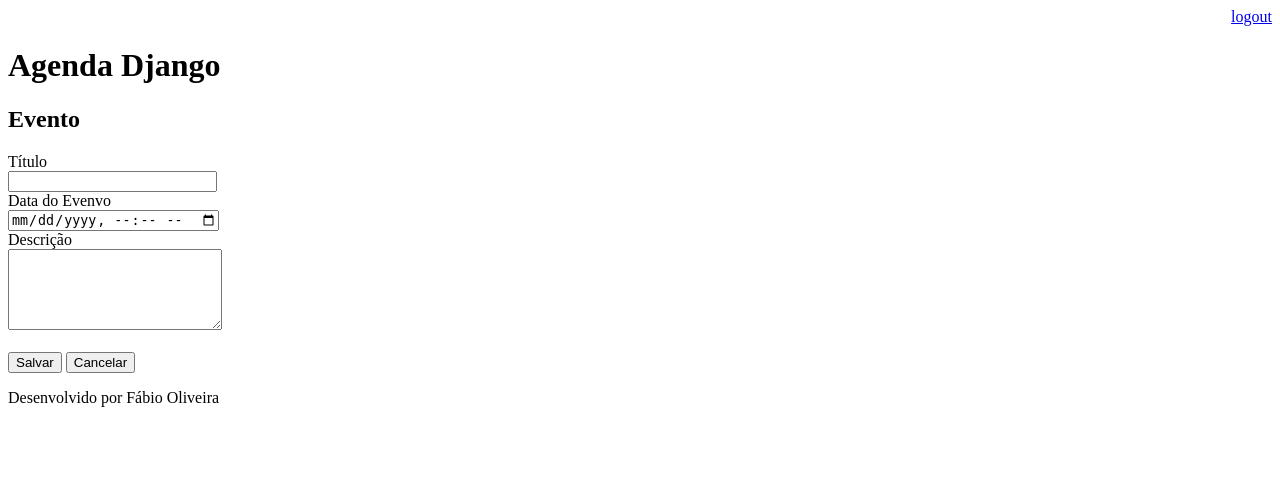
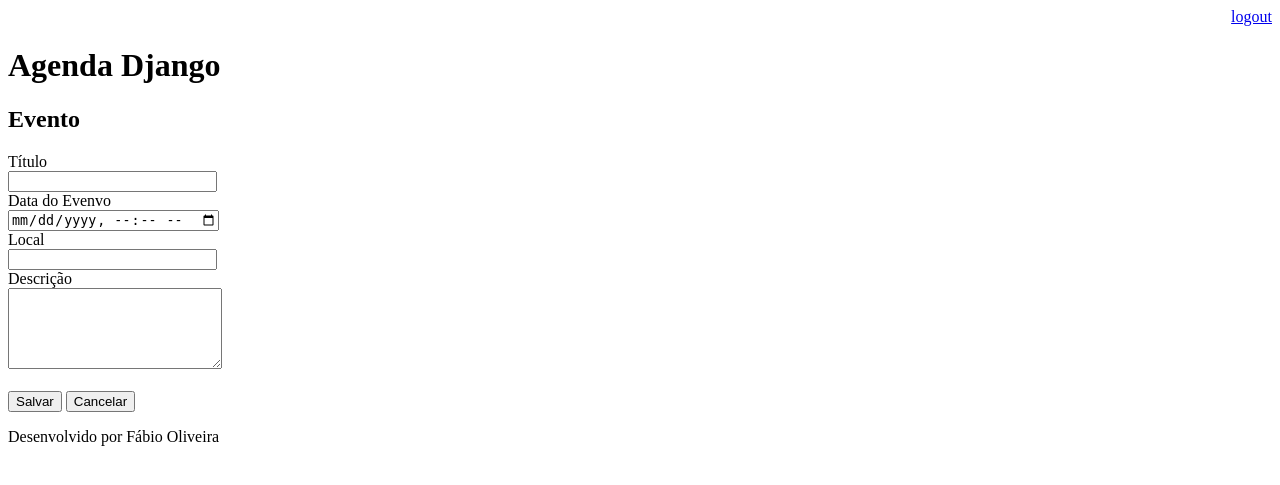
Before and after one commit to OliveiraFabioPereirade/agenda_django, a Django app: page /agenda/evento/ in a window 1280 px wide. Shown: the top 485 px of the page. Run offline with Django 3.2, Linux system fonts and the light colour scheme; a user stored in the database is signed in.

Commit message:
Acrescenta campo 'local' na tabela 'Eventos' e permite sua exibição e edição

```diff
--- a/core/views.py
+++ b/core/views.py
@@ -35,11 +35,13 @@
         titulo = request.POST.get('titulo') # pega o valor do titulo no POST da requisição
         data_evento = request.POST.get('data_evento') # pega o valor do data_evento no POST da requisição
         descricao = request.POST.get('descricao') # pega o valor do descricao no POST da requisição
+        local = request.POST.get('local') # pega o valor do local no POST da requisição
         usuario = request.user # pega o valor do usuario na requisição
         Evento.objects.create(titulo= titulo,
                               data_evento= data_evento,
                               descricao= descricao,
-                              usuario= usuario)
+                              usuario= usuario,
+                              local= local)
     return redirect('/') # redireciona para a página principal
 
 @login_required(login_url='/login/')  # exige autênticação para função, sem autenticação: direciona para a página '/login/'
--- a/templates/agenda_django.html
+++ b/templates/agenda_django.html
@@ -10,9 +10,9 @@
 
     <ul style="font-size: 18px">    <!-- aumenta letra -->
         {% for evento in eventos %} <!-- quando está entre "chavePorcentagem" realiza comandos python -->
-            <li>{{ evento.titulo }} - {{ evento.get_data_evento }}</li>
+            <li>{{ evento.titulo }} - {{ evento.get_data_evento }} - {{ evento.local }}</li>
                                     <!-- quando está entre "chaveChave" exibe um elemento -->
-        {% endfor %}                <!-- este bloco escreve o titulo e a data de cada evento na lista eventos -->
+        {% endfor %}                <!-- este bloco escreve o titulo, a data, e o local de cada evento na lista eventos -->
     </ul>
 
 {% endblock %}
--- a/templates/evento.html
+++ b/templates/evento.html
@@ -7,7 +7,7 @@
     <form action="submit" method="POST">{% csrf_token %} <!-- token impede erro de CSRF (se fosse GET não precisaria) -->
         <!-- quando clicar no botão "submit"
         envia um POST para a rota '\login\submit\'
-        com os dados dentro do form (titulo, data_evento e descricao)  -->
+        com os dados dentro do form (titulo, data_evento, local e descricao)  -->
         <label>Título</label>
         <br>
         <input type="text" name="titulo" size="23">
@@ -15,6 +15,10 @@
         <label>Data do Evenvo</label>
         <br>
         <input type="datetime-local" name="data_evento">
+        <br>
+        <label>Local</label>
+        <br>
+        <input type="text" name="local" size="23">
         <br>
         <label>Descrição</label>
         <br>
```
Also changed, not shown: core/models.py (+8 -1 lines), core/migrations/0004_evento_local.py (added), db.sqlite3.
